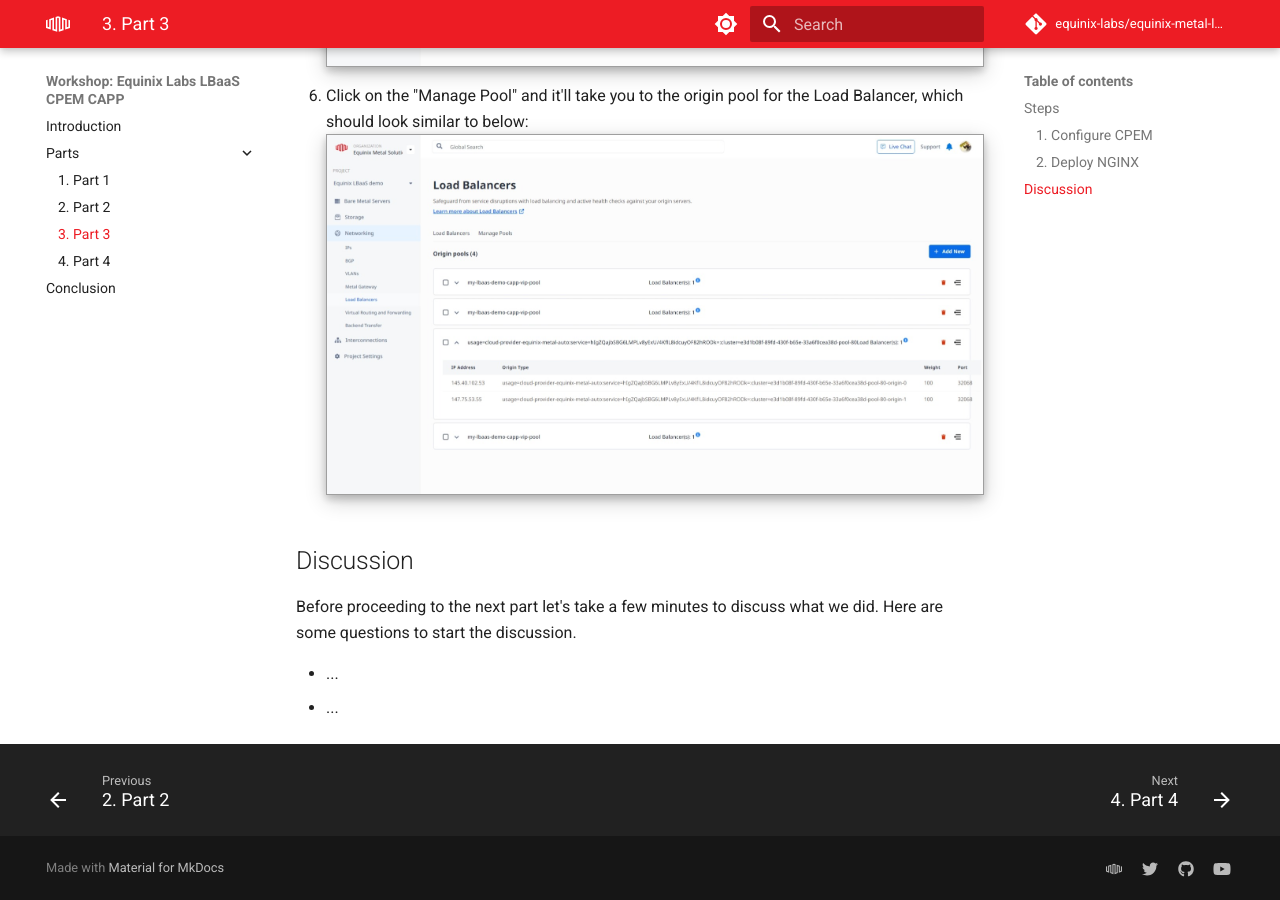
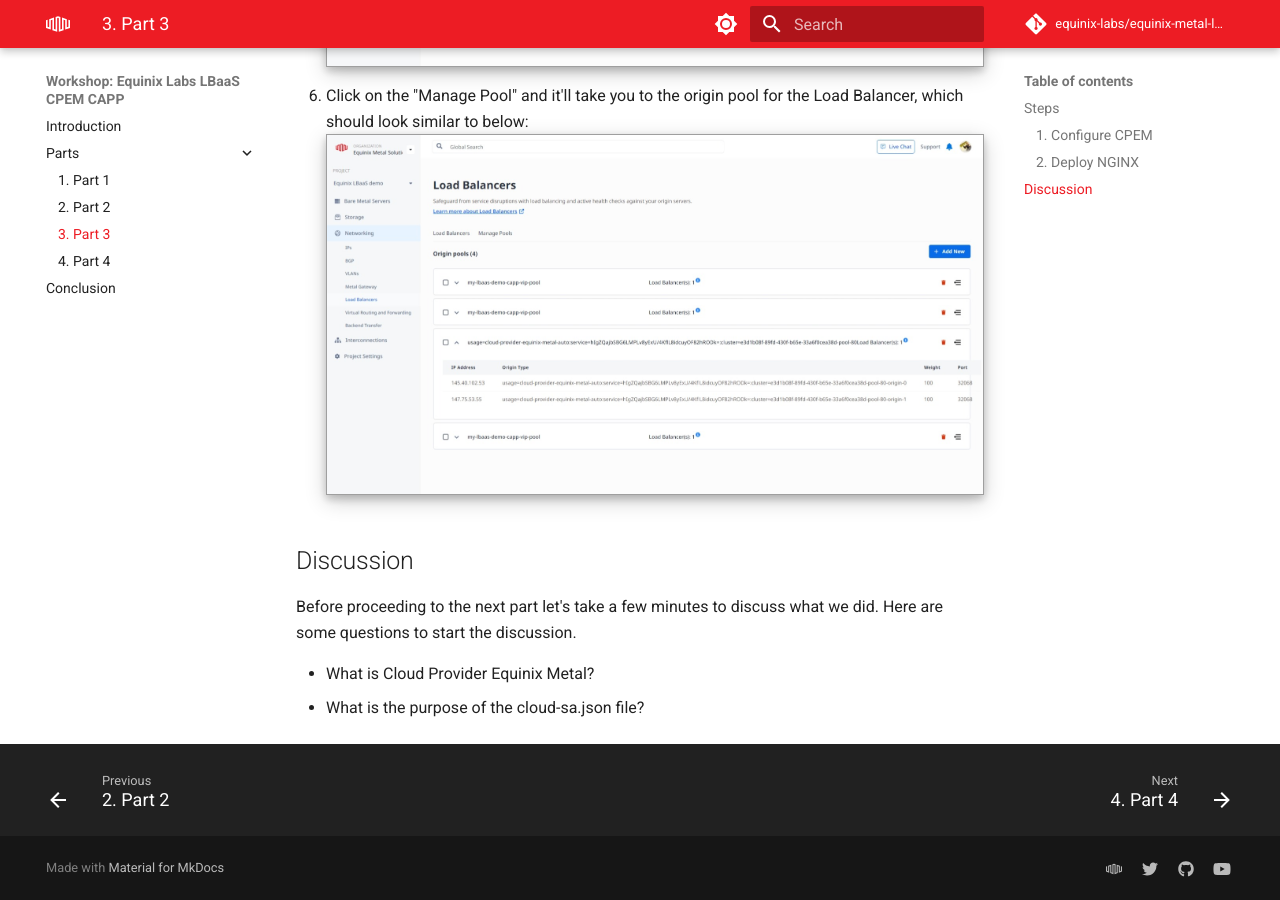
Before and after one commit to equinix-labs/equinix-metal-load-balancer-cpem-capp-workshop, an MkDocs documentation site: the page built from docs/parts/3-cpem.md, in a window 1280 px wide and 900 px high, scrolled down 3885 px. Built offline with MkDocs 1.6.1 and Material for MkDocs 9.7.7, drawn with Linux system fonts in a browser that asks for light colours; comment, search, counter and statistics services are not loaded.

Commit message:
doc: add discussion questions to part 3
Signed-off-by: Chris Privitere <23177737+cprivitere@users.noreply.github.com>

```diff
--- a/docs/parts/3-cpem.md
+++ b/docs/parts/3-cpem.md
@@ -117,5 +117,5 @@
 
 Before proceeding to the next part let's take a few minutes to discuss what we did. Here are some questions to start the discussion.
 
-- ...
-- ...
+- What is Cloud Provider Equinix Metal?
+- What is the purpose of the cloud-sa.json file?
```
